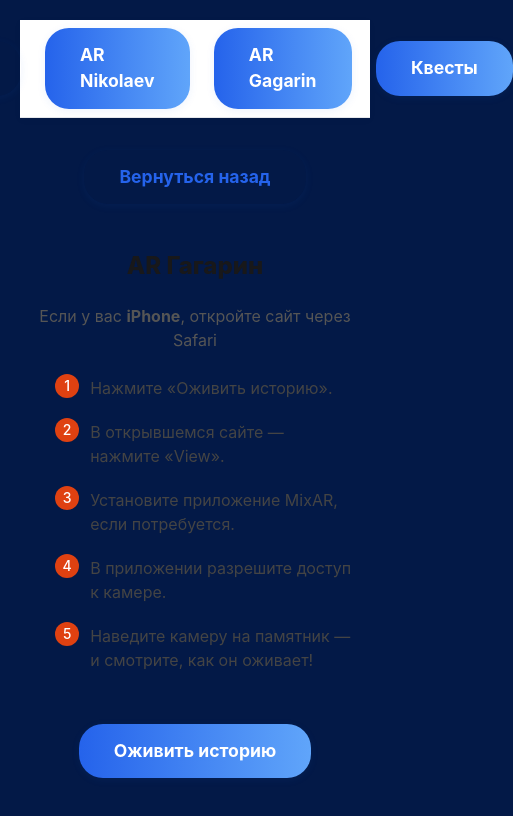
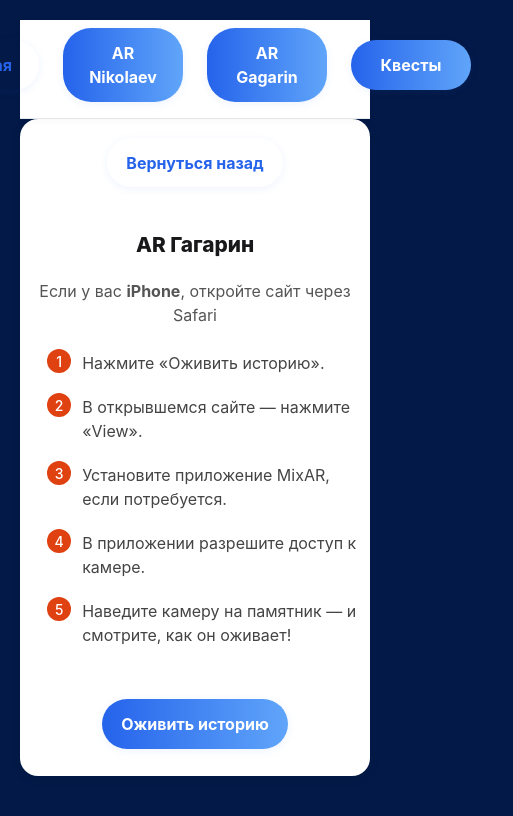
Before and after one commit to Mr-int/Ar-nikolaev, a React (Create React App) app: page /gagarin in a window 390 px wide. Shown: the top 816 px of the page, 513 px wide, since content can reach past the window. Built offline with nearby package versions, Linux system fonts and the light colour scheme.

Commit message:
UI fix: кнопка 'Главная', улучшена адаптивность, выравнивание, современный стиль

```diff
--- a/src/components/Header.jsx
+++ b/src/components/Header.jsx
@@ -21,7 +21,7 @@ const Header = () => (
       margin: '0 auto',
       padding: '0 1rem'
     }}>
-      <Link to="/" className="btn" style={{background: 'none', color: '#2563eb'}}>Главное</Link>
+      <Link to="/" className="btn" style={{background: 'none', color: '#2563eb'}}>Главная</Link>
       <Link to="/nikolaev" className="btn">AR Nikolaev</Link>
       <Link to="/gagarin" className="btn">AR Gagarin</Link>
       <Link to="/quest" className="btn">Квесты</Link>
--- a/src/index.css
+++ b/src/index.css
@@ -35,33 +35,41 @@ a:hover {
 .container {
   max-width: 700px;
   margin: 0 auto;
-  padding: 2rem 1rem;
+  padding: 2.5rem 1.2rem;
+  border-radius: 32px;
+  background: #fff;
+  box-shadow: 0 4px 32px rgba(0,0,0,0.06);
 }
 
 h1, h2, h3 {
   font-weight: 800;
   color: #18181a;
   margin-bottom: 1.2rem;
+  word-break: break-word;
 }
 
 p {
   font-size: 1.1em;
   margin-bottom: 1.5rem;
   opacity: 0.9;
+  word-break: break-word;
 }
 
 .btn {
   display: inline-block;
-  padding: 0.8em 2em;
-  font-size: 1.1em;
+  padding: 1em 2.2em;
+  font-size: 1.15em;
   color: #fff;
   background: linear-gradient(90deg, #2563eb 0%, #60a5fa 100%);
   border: none;
-  border-radius: 24px;
+  border-radius: 28px;
   font-weight: 700;
   box-shadow: 0 2px 8px rgba(37,99,235,0.08);
   transition: background 0.2s, color 0.2s, transform 0.2s;
   cursor: pointer;
+  margin-bottom: 0.5rem;
+  text-align: center;
+  min-width: 160px;
 }
 
 .btn:hover {
@@ -69,3 +77,20 @@ p {
   color: #fff;
   transform: translateY(-2px) scale(1.04);
 }
+
+@media (max-width: 600px) {
+  .container {
+    max-width: 98vw;
+    padding: 1.2rem 0.5rem;
+    border-radius: 18px;
+    box-shadow: 0 2px 12px rgba(0,0,0,0.07);
+  }
+  h1, h2, h3 {
+    font-size: 1.3em;
+  }
+  .btn {
+    font-size: 1em;
+    padding: 0.8em 1.2em;
+    min-width: 120px;
+  }
+}
```
